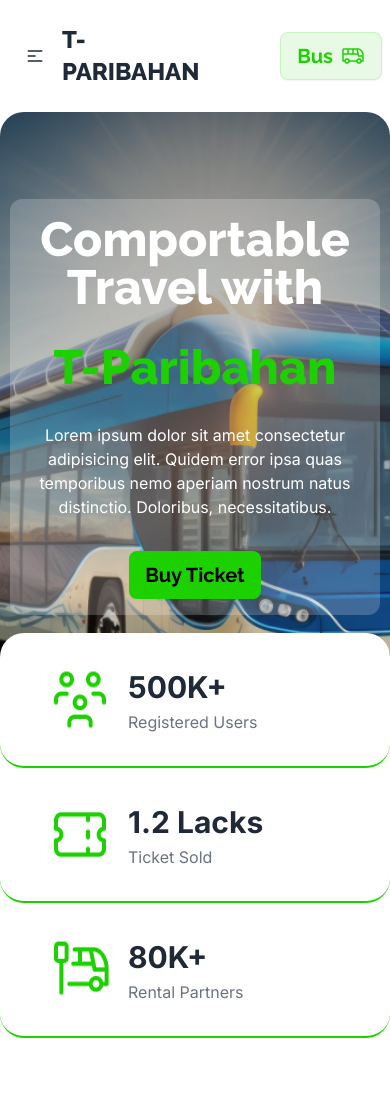
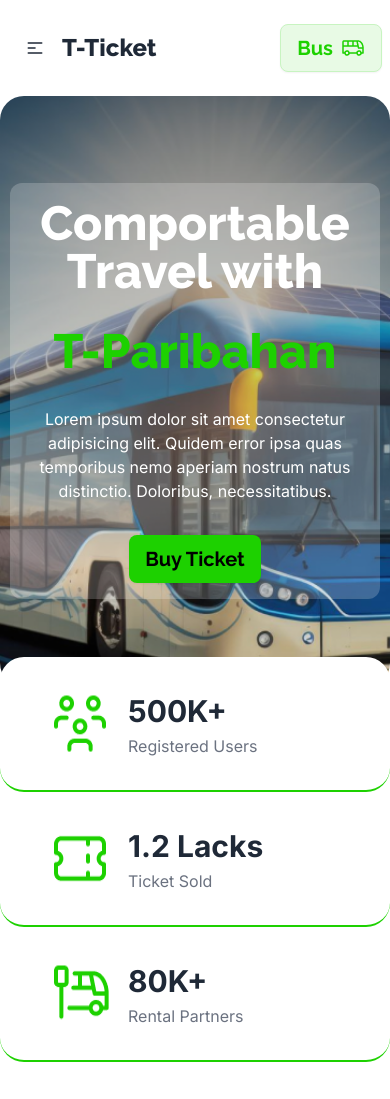
Before and after one commit to Mohotasir/P-HERO-Assignment-5, a plain HTML site: page index.html in a window 390 px wide. Shown: the top 1099 px of the page. Drawn offline with nearby package versions, Linux system fonts and the light colour scheme.

Commit message:
edit style

```diff
--- a/index.html
+++ b/index.html
@@ -26,7 +26,7 @@
                     <li><a href="">Search</a></li>
                 </ul>
               </div>
-              <div class=" text-2xl font-extrabold ">T-PARIBAHAN</div>
+              <div class=" text-2xl font-extrabold ">T-Ticket</div>
             </div>
             <div class="navbar-center hidden lg:flex">
               <ul class="menu menu-horizontal px-1">
@@ -51,7 +51,7 @@
              </div>
           </div>
           <!--  -->
-           <div class="flex flex-col md:flex-row justify-around mt-[-70px]">
+           <div class="flex flex-col md:flex-row justify-around mt-[-30px] md:mt-[-70px]">
              <div class="flex px-12 py-8 font-inter bg-white rounded-3xl border-b-2 border-b-[#1DD100] hover:bg-[linear-gradient(360deg,#1DD100,#FFFFFF)]">
                 <img src="./images/people.png" alt="">
                 <div class="pl-4">
@@ -155,7 +155,7 @@
                 </div>
             </div>
             <div class="seat-plan flex flex-col md:flex-row w-[95%] md:w-[85%] rounded-xl p-8 mx-auto bg-white mt-4">
-                <div class="md:w-8/12 border-r-2 border-dotted pr-4">
+                <div class="md:w-8/12 md:border-r-2 md:border-dotted md:pr-4">
                     <p class="font-bold text-2xl ">Select Your Seat</p>
                     <div class="flex justify-between border-y-2 border-dotted py-2 my-4">
                         <div class="flex">
```
